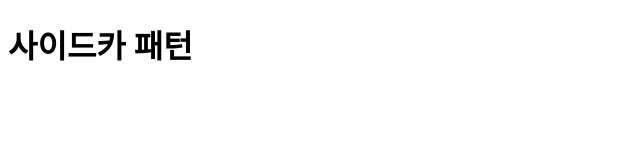
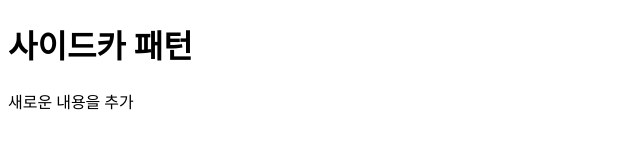
Before and after one commit to ppoil0926/web-contents, a plain HTML site: page index.html in a window 1280 px wide. Shown: the whole page, without its empty margins (0-640 px from the left). Drawn offline with Linux system fonts and the light colour scheme.

Commit message:
Update index.html

```diff
--- a/index.html
+++ b/index.html
@@ -5,5 +5,6 @@
 </head>
 <body>
   <h1>사이드카 패턴</h1>
+  <p>새로운 내용을 추가</
 </body>
 </html>
```
